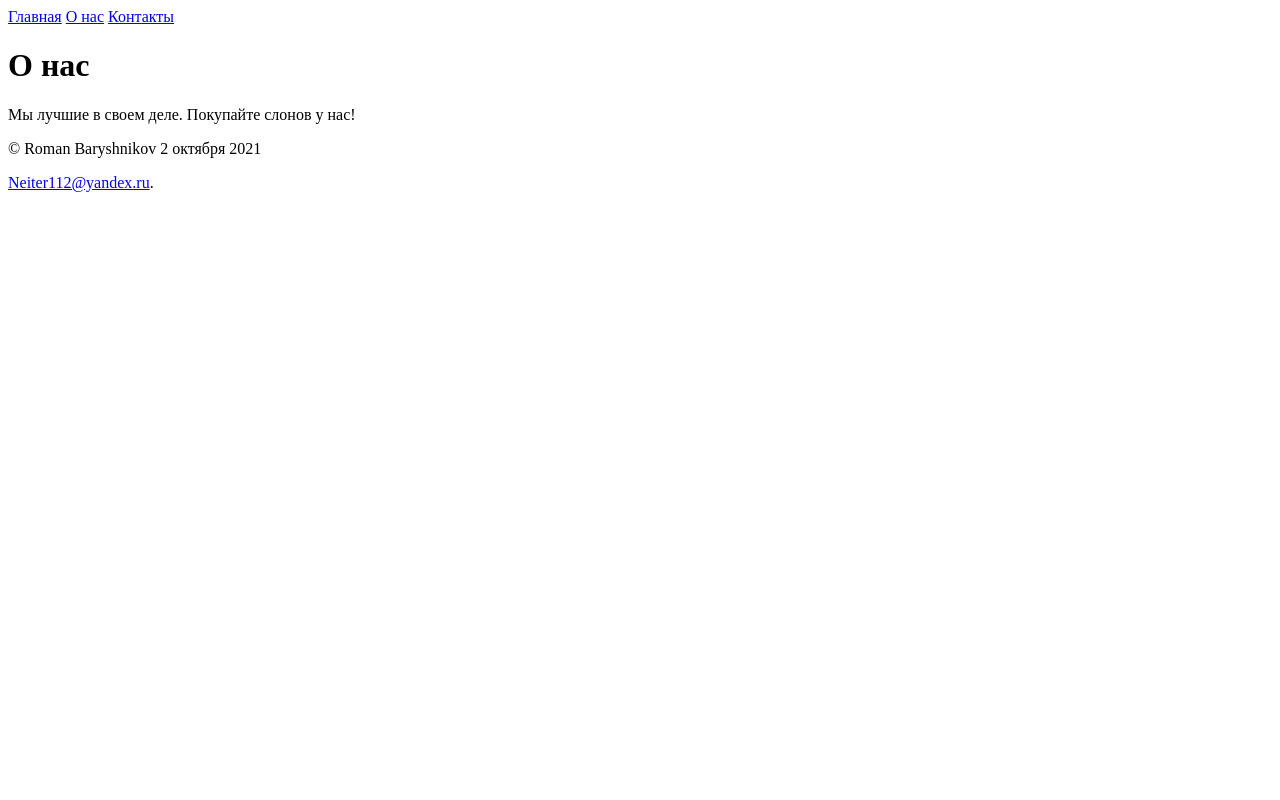
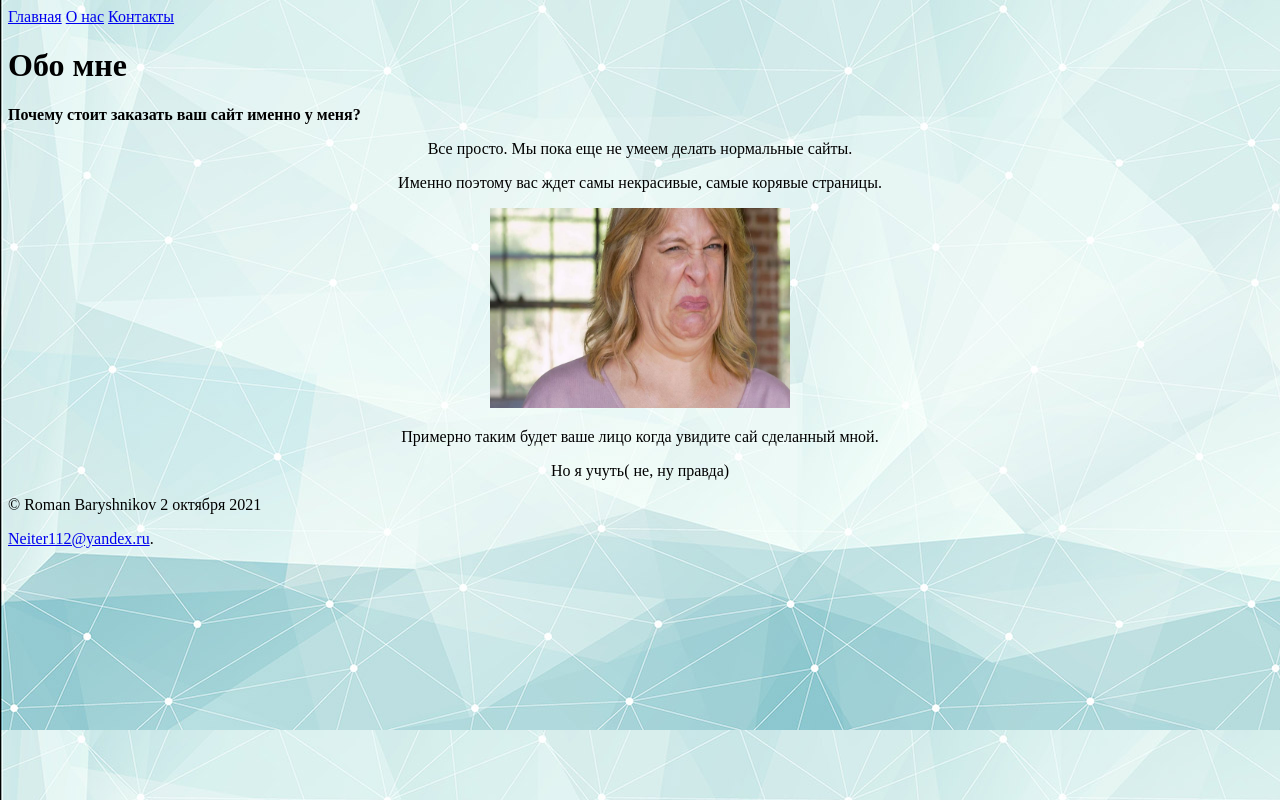
Before and after one commit to Neiter112/task_4.9, a plain HTML site: page pages/about.html in a window 1280 px wide. Drawn offline with Linux system fonts and the light colour scheme.

Commit message:
улучшить Index., about

```diff
--- a/pages/about.html
+++ b/pages/about.html
@@ -6,14 +6,27 @@
     <title>О нас - Моя первая веб-страница</title>
 </head>
 <body>
-    <header>
+    <!<header>
         <a href="../index.html">Главная</a>
         <a href="#">О нас</a>
         <a href="contacts.html">Контакты</a>
-    </header>
+
+        </header>
     <main>
-        <h1>О нас</h1>
-        <p>Мы лучшие в своем деле. Покупайте слонов у нас!</p>
+        <body background="../images\fon.jpg"> <!--фоновая картинка-->
+        </body>
+        <h1>Обо мне</h1>
+        <p><strong>Почему стоит заказать ваш сайт именно у меня?</strong></p>
+        <P align="center">Все просто. Мы пока еще не умеем делать нормальные сайты.</P>
+        <P align="center">Именно поэтому вас ждет самы некрасивые, самые корявые страницы.</P>
+        <aside>
+            <P style="text-align: center;"> <img src="../images\Disgust.jpg" alt="img" width="300" height="200">
+            <figcaption style="text-align: center;"> Примерно таким будет ваше лицо когда увидите сай сделанный мной.</figcaption>
+        </aside>
+        <P align="center">Но я учуть( не, ну правда)</P>
+        <P></P>
+        <P></P>
+
     </main>
     <footer>
         <span>&copy;&nbsp;Roman Baryshnikov</span>
```
Also changed, not shown: index.html (+2 -1 lines), images/Disgust.jpg (added).
